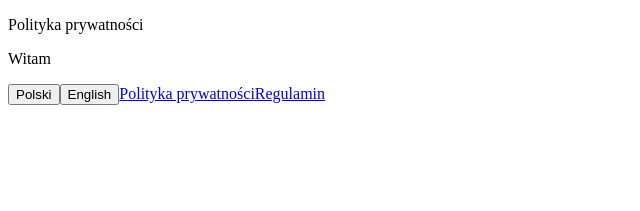
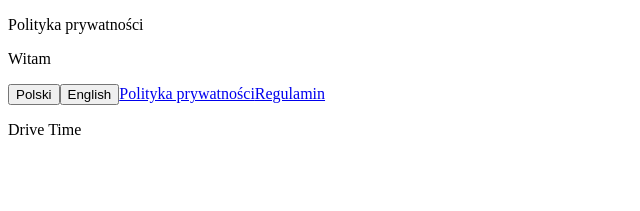
Before and after one commit to krystianKuch22/driving-time, a Next.js app: page / in a window 1280 px wide. Shown: the top 211 px of the page, without its empty margins (0-640 px from the left). Built offline with nearby package versions, Linux system fonts and the light colour scheme.

Commit message:
Fixed branch

```diff
--- a/pages/index.js
+++ b/pages/index.js
@@ -19,6 +19,7 @@ export default function Home() {
       <button onClick={() => changeLanguage("en")}>English</button>
       <Link href="/privacyPolicy">{t("privacyPolicy")}</Link>
       <Link href="termsOfUse">{t("termsOfUse")}</Link>
+      <p>Drive Time</p>
     </>
   );
 }
```
